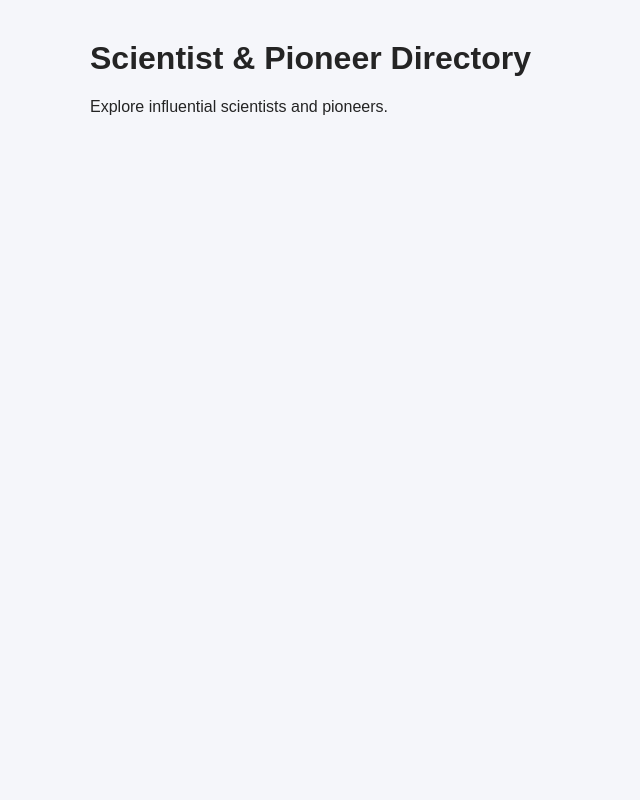
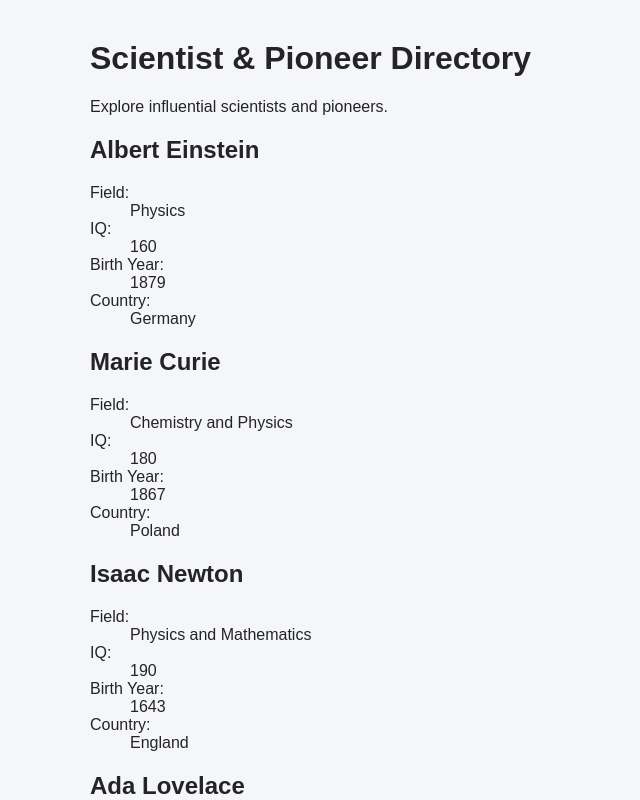
Before and after one commit to LamTienHung/Lab3, a React (Vite) app in the folder EX2/: page / in a window 1280 px wide. Shown: the top 800 px of the page, without its empty margins (0-640 px from the left). Built offline with nearby package versions, Linux system fonts and the light colour scheme.

Commit message:
feat(ex2): implement scientist cards and render directory

```diff
--- a/EX2/src/App.jsx
+++ b/EX2/src/App.jsx
@@ -1,12 +1,23 @@
-import './App.css'
+import ScientistCard from "./components/ScientistCard";
+import { scientists } from "./data/scientists";
+import "./App.css";
 
 function App() {
   return (
     <main>
       <h1>Scientist & Pioneer Directory</h1>
       <p>Explore influential scientists and pioneers.</p>
+
+      <section aria-label="Scientist list">
+        {scientists.map((scientist) => (
+          <ScientistCard
+            key={scientist.id}
+            scientist={scientist}
+          />
+        ))}
+      </section>
     </main>
-  )
+  );
 }
 
-export default App
+export default App;
--- /dev/null
+++ b/EX2/src/components/ScientistCard.jsx
@@ -0,0 +1,23 @@
+function ScientistCard({ scientist }) {
+  return (
+    <article className="scientist-card">
+      <h2>{scientist.name}</h2>
+
+      <dl>
+        <dt>Field:</dt>
+        <dd>{scientist.field}</dd>
+
+        <dt>IQ:</dt>
+        <dd>{scientist.iq}</dd>
+
+        <dt>Birth Year:</dt>
+        <dd>{scientist.birthYear}</dd>
+
+        <dt>Country:</dt>
+        <dd>{scientist.country}</dd>
+      </dl>
+    </article>
+  );
+}
+
+export default ScientistCard;
```
